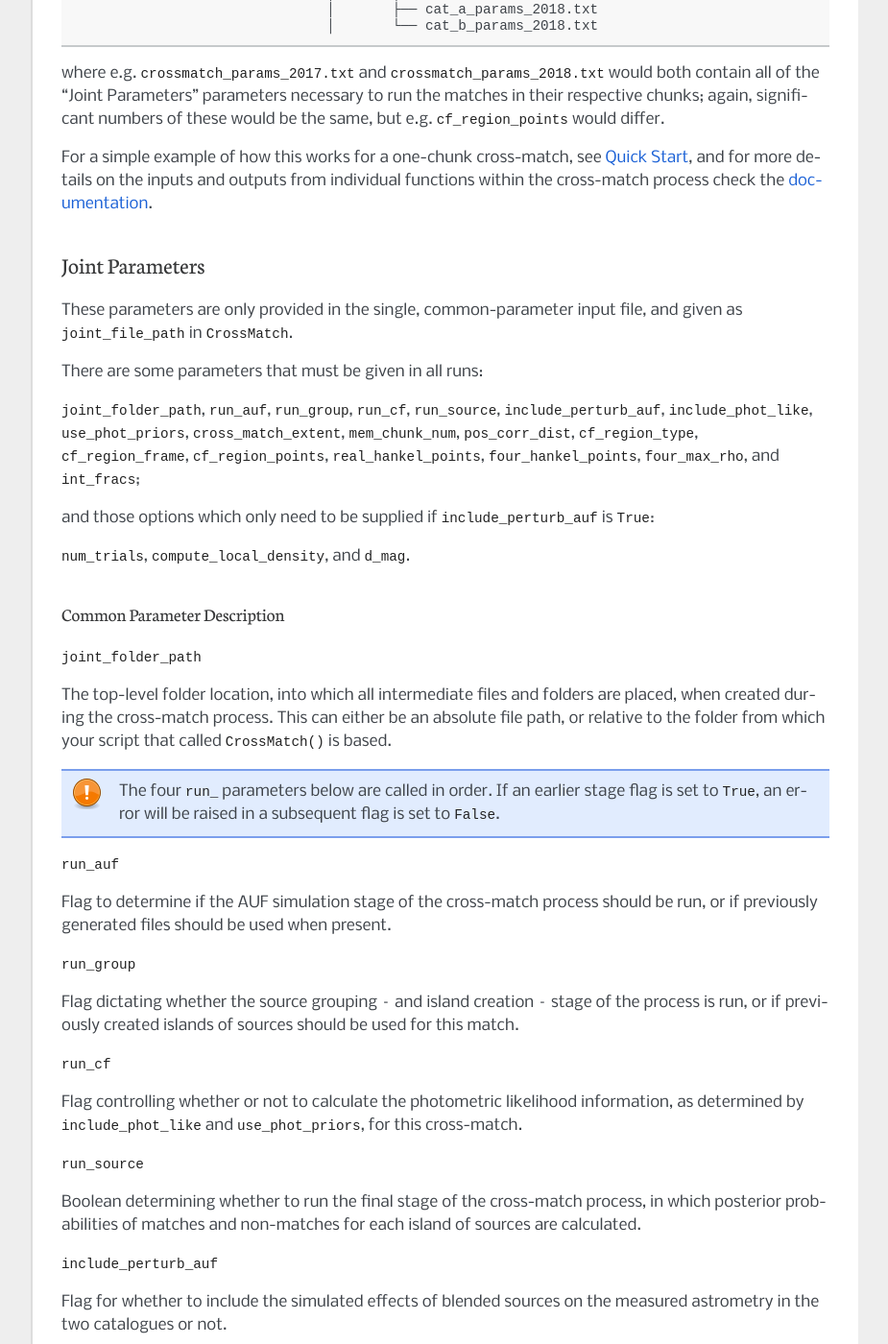
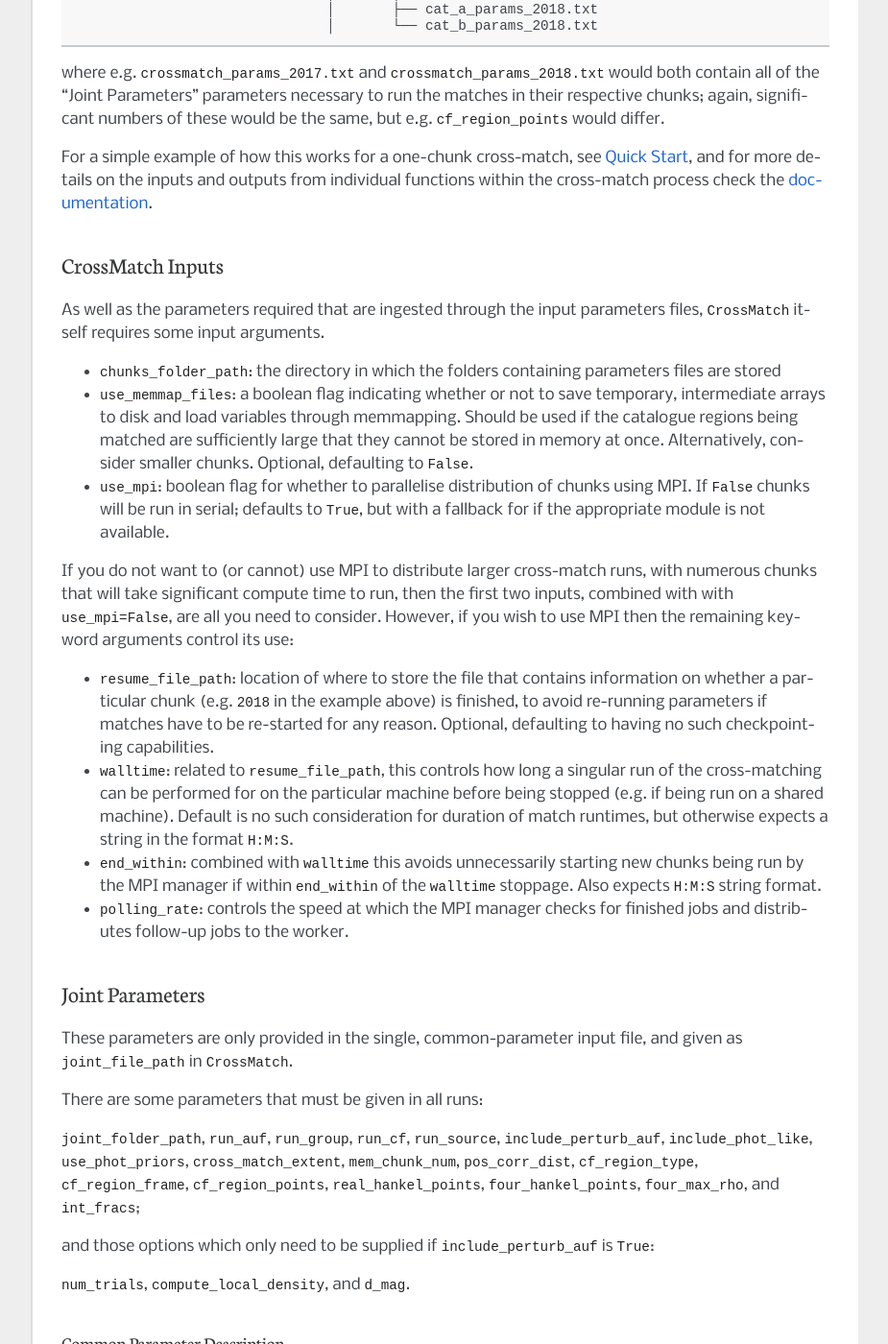
Before and after one commit to macauff/macauff, a Sphinx documentation site: the page built from docs/inputs.rst, in a window 1280 px wide and 1400 px high, scrolled down 738 px. Shown: the whole window at 96% size, without its empty margins (198-1123 px from the left). Built offline with Sphinx 7.4.7, drawn with Linux system fonts in a browser that asks for light colours.

Commit message:
Added discussion of CrossMatch inputs to inputs.rst.

```diff
--- a/docs/inputs.rst
+++ b/docs/inputs.rst
@@ -24,6 +24,27 @@ The sub-folder structure should look something like::
 where e.g. ``crossmatch_params_2017.txt`` and ``crossmatch_params_2018.txt`` would both contain all of the "Joint Parameters" parameters necessary to run the matches in their respective chunks; again, significant numbers of these would be the same, but e.g. ``cf_region_points`` would differ.
 
 For a simple example of how this works for a one-chunk cross-match, see :doc:`quickstart`, and for more details on the inputs and outputs from individual functions within the cross-match process check the :doc:`documentation<macauff>`.
+
+CrossMatch Inputs
+=================
+
+As well as the parameters required that are ingested through the input parameters files, `~macauff.CrossMatch` itself requires some input arguments.
+
+- ``chunks_folder_path``: the directory in which the folders containing parameters files are stored
+
+- ``use_memmap_files``: a boolean flag indicating whether or not to save temporary, intermediate arrays to disk and load variables through memmapping. Should be used if the catalogue regions being matched are sufficiently large that they cannot be stored in memory at once. Alternatively, consider smaller chunks. Optional, defaulting to ``False``.
+
+- ``use_mpi``: boolean flag for whether to parallelise distribution of chunks using MPI. If ``False`` chunks will be run in serial; defaults to ``True``, but with a fallback for if the appropriate module is not available.
+
+If you do not want to (or cannot) use MPI to distribute larger cross-match runs, with numerous chunks that will take significant compute time to run, then the first two inputs, combined with with ``use_mpi=False``, are all you need to consider. However, if you wish to use MPI then the remaining keyword arguments control its use:
+
+- ``resume_file_path``: location of where to store the file that contains information on whether a particular chunk (e.g. ``2018`` in the example above) is finished, to avoid re-running parameters if matches have to be re-started for any reason. Optional, defaulting to having no such checkpointing capabilities.
+
+- ``walltime``: related to ``resume_file_path``, this controls how long a singular run of the cross-matching can be performed for on the particular machine before being stopped (e.g. if being run on a shared machine). Default is no such consideration for duration of match runtimes, but otherwise expects a string in the format ``H:M:S``.
+
+- ``end_within``: combined with ``walltime`` this avoids unnecessarily starting new chunks being run by the MPI manager if within ``end_within`` of the ``walltime`` stoppage. Also expects ``H:M:S`` string format.
+
+- ``polling_rate``: controls the speed at which the MPI manager checks for finished jobs and distributes follow-up jobs to the worker.
 
 Joint Parameters
 ================
```
